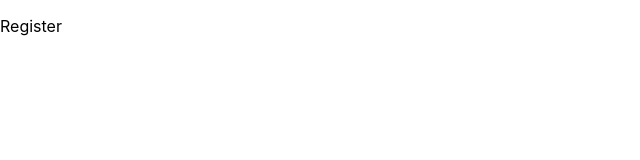
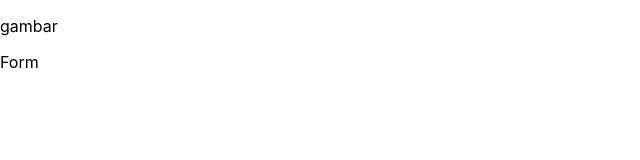
Before and after one commit to dewisekar00/MERN-Blog, a React (Create React App) app: page /register in a window 1280 px wide. Shown: the top 160 px of the page, without its empty margins (0-640 px from the left). Built offline with nearby package versions, Linux system fonts and the light colour scheme.

Commit message:
switch from npm to yarn

```diff
--- a/package.json
+++ b/package.json
@@ -6,6 +6,7 @@
     "@testing-library/jest-dom": "^5.17.0",
     "@testing-library/react": "^13.4.0",
     "@testing-library/user-event": "^13.5.0",
+    "node-sass": "^9.0.0",
     "react": "^18.2.0",
     "react-dom": "^18.2.0",
     "react-router-dom": "^6.20.1",
--- a/src/pages/Register/index.js
+++ b/src/pages/Register/index.js
@@ -1,11 +1,20 @@
 import React from 'react'
+import './register.scss' ;
 
 const Register
  = () => {
   return (
-    <div>
-      <p>Register</p>
+   <div className='main-page'>
+
+    <div className='left'>
+      <p>gambar</p>
     </div>
+
+    <div className='right'>
+      <p>Form</p>
+    </div>
+
+   </div>
   )
 }
 
--- /dev/null
+++ b/src/pages/Register/register.scss
@@ -0,0 +1,11 @@
+.main-page{
+
+}
+
+.left {
+
+}
+
+.right {
+
+}
```
Also changed, not shown: catatan.txt, 2 other files (tests, documents, lock files or other folders).
